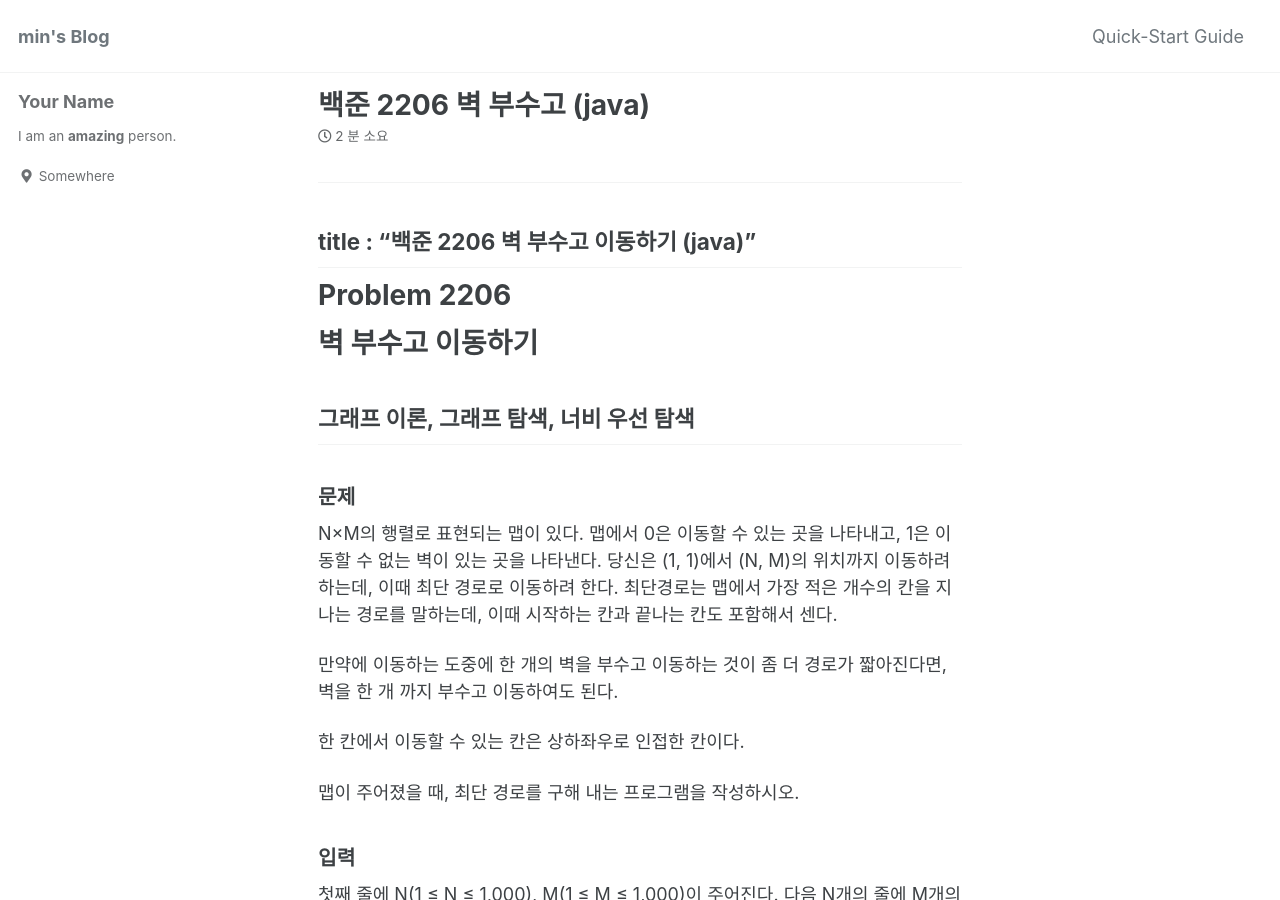
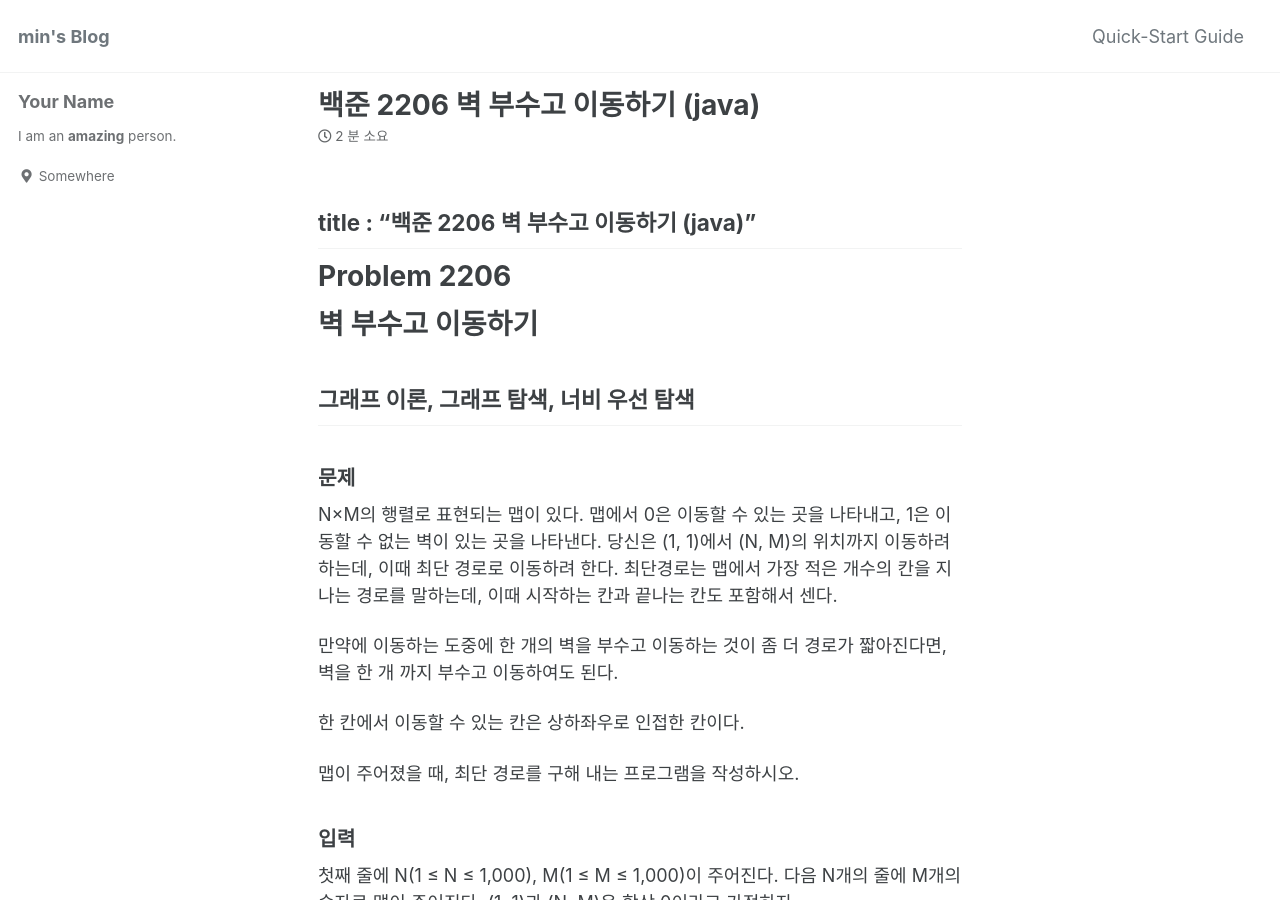
Before and after one commit to Minse5k/Minse5k.github.io, a Jekyll site: the page built from _posts/2022-03-02-boj-2206.md, in a window 1280 px wide and 900 px high. Built offline with Jekyll 4.4.1, drawn with Linux system fonts in a browser that asks for light colours; cached includes are drawn as plain includes.

Commit message:
Update 2022-03-02-boj-2206.md

```diff
--- a/_posts/2022-03-02-boj-2206.md
+++ b/_posts/2022-03-02-boj-2206.md
@@ -1,6 +1,5 @@
 ---
-title : "백준 2206 벽 부수고 (java)"
----
+title : "백준 2206 벽 부수고 이동하기 (java)"
 ---
 
 ## title : "백준 2206 벽 부수고 이동하기 (java)"
```
